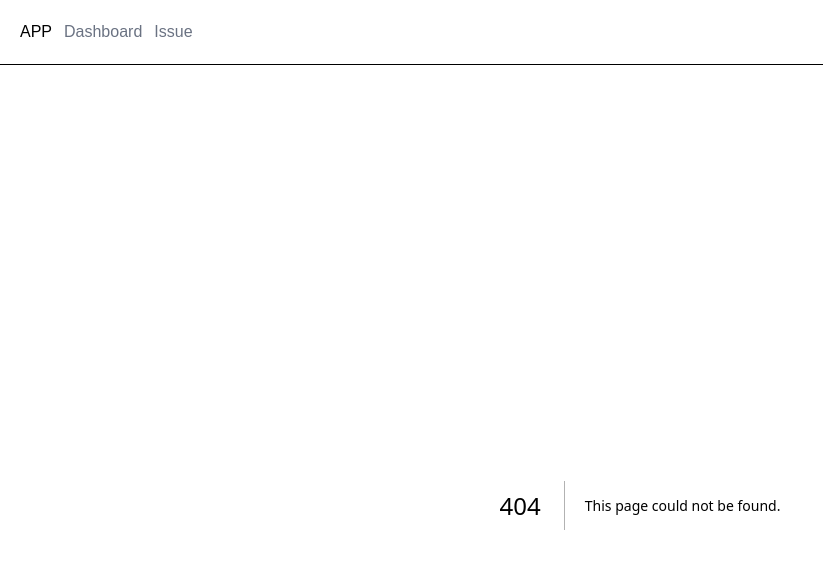
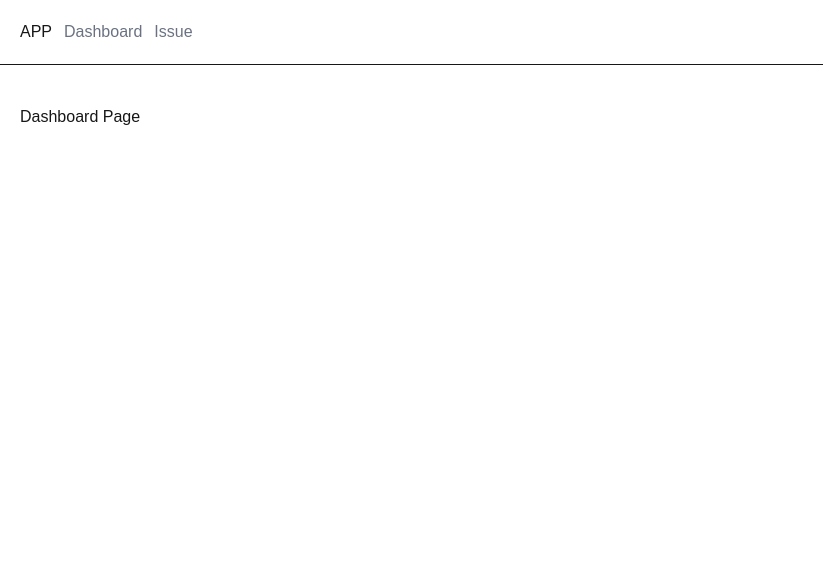
Before and after one commit to pravar1919/next-issue-tracker, a Next.js app: page /dashboard in a window 1280 px wide. Before the commit this address had no page. Shown: the top 568 px of the page, without its empty margins (0-823 px from the left). Built offline with nearby package versions, Linux system fonts and the light colour scheme; what @radix-ui/themes would draw is missing.

Commit message:
created dashboard page

```diff
--- /dev/null
+++ b/app/dashboard/page.tsx
@@ -0,0 +1,9 @@
+import React from 'react'
+
+const Dashboard = () => {
+  return (
+    <div>Dashboard Page</div>
+  )
+}
+
+export default Dashboard
```
